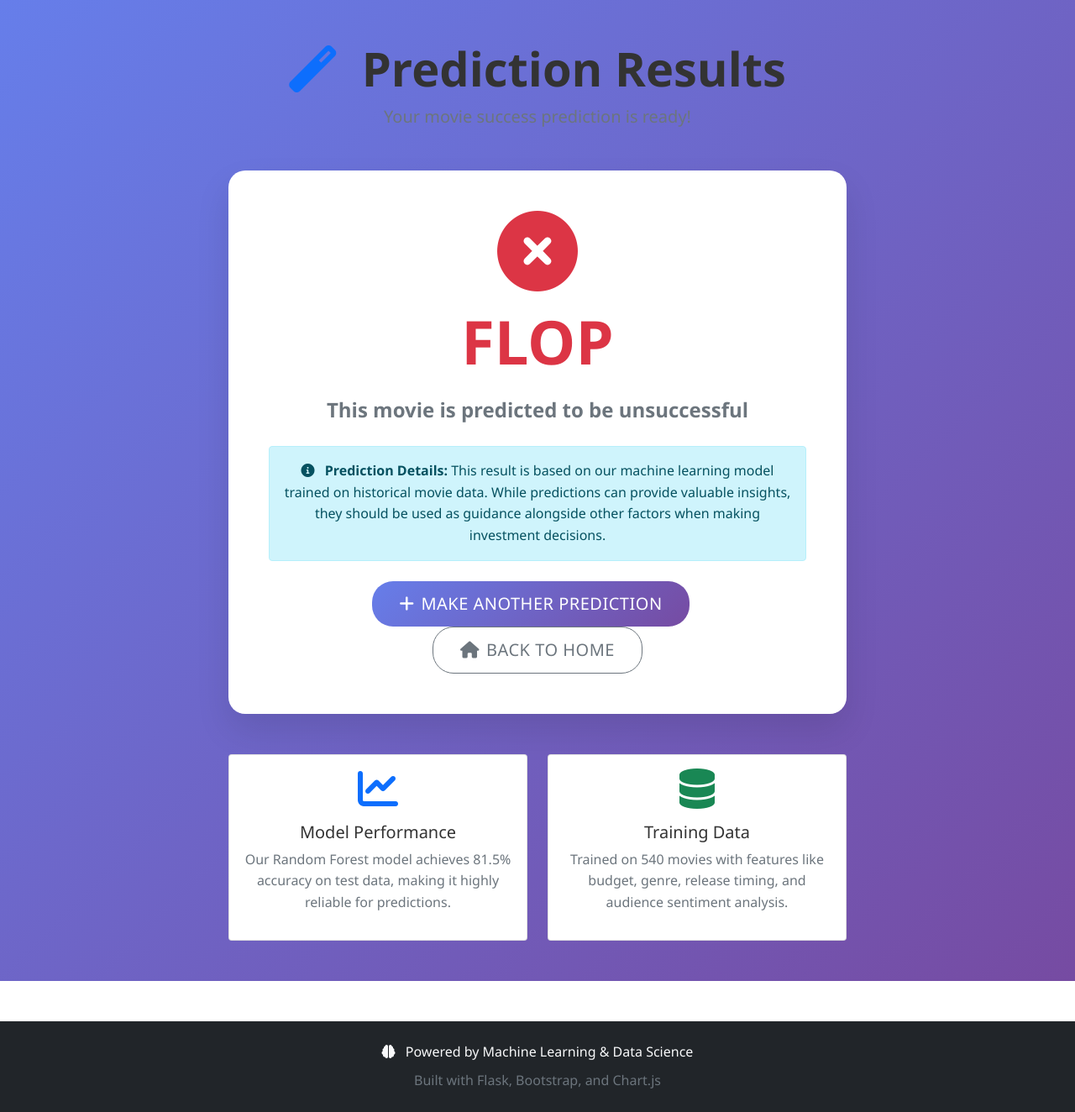
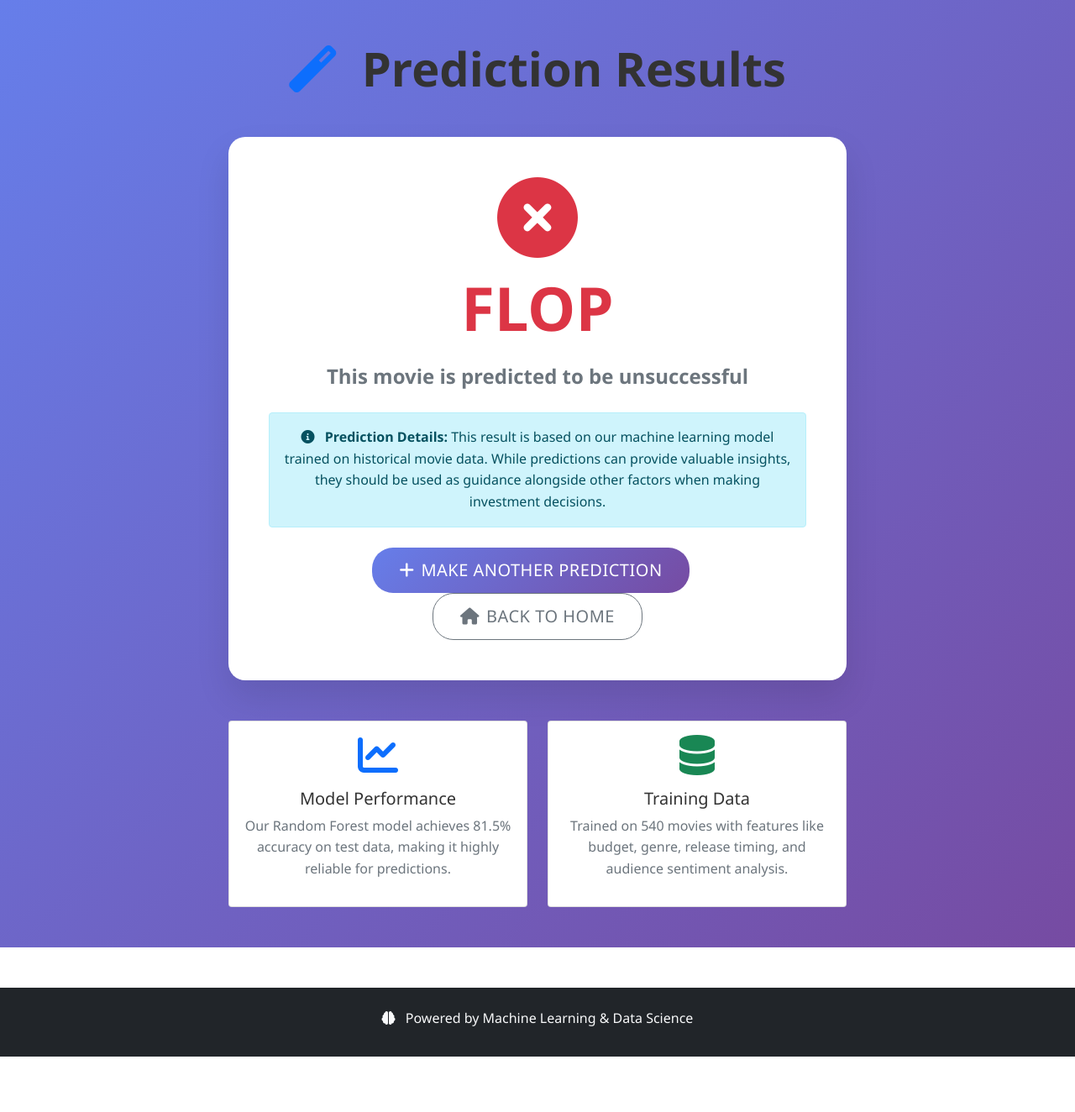
Before and after one commit to MadhavanNarkeeran/Movie-Success-Prediction-Machine-Learning, a Flask app: page /results in a window 1280 px wide. Shown: the part 58-1382 px from the top of the page at 84% size. After the commit the page ends 1316 px from the top, so only its background shows below. Run offline with Flask 3, Linux system fonts and the light colour scheme.

Commit message:
Small fixes to the UI

```diff
--- a/templates/base.html
+++ b/templates/base.html
@@ -65,9 +65,6 @@
                 <i class="fas fa-brain me-2"></i>
                 Powered by Machine Learning & Data Science
             </p>
-            <p class="mb-0 text-muted">
-                Built with Flask, Bootstrap, and Chart.js
-            </p>
         </div>
     </footer>
 
--- a/templates/index.html
+++ b/templates/index.html
@@ -95,7 +95,7 @@
                         <i class="fas fa-chart-line"></i>
                     </div>
                     <h4>Predictions</h4>
-                    <p>Get instant predictions with confidence scores based on your movie's characteristics</p>
+                    <p>Get instant predictions based on your movie's characteristics</p>
                 </div>
             </div>
         </div>
--- a/templates/results.html
+++ b/templates/results.html
@@ -10,9 +10,6 @@
                         <i class="fas fa-magic text-primary me-3"></i>
                         Prediction Results
                     </h1>
-                    <p class="lead text-muted">
-                        Your movie success prediction is ready!
-                    </p>
                 </div>
 
                 <!-- Results Section -->
```
